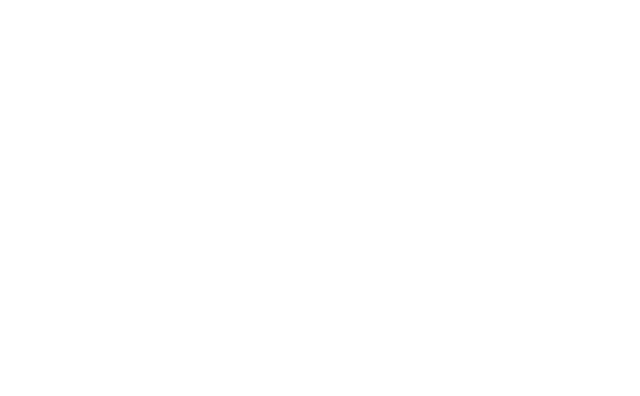
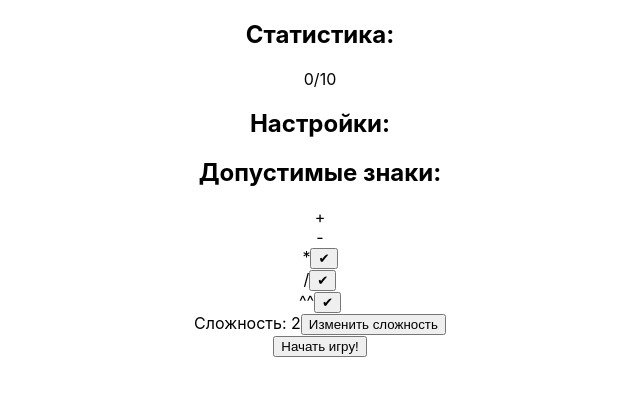
Before and after one commit to sovakrya/quiz, a React (Create React App) app: page / in a window 1280 px wide. Shown: the top 396 px of the page, without its empty margins (320-960 px from the left). Built offline with nearby package versions, Linux system fonts and the light colour scheme.

Commit message:
added interface Game

```diff
--- a/src/App.tsx
+++ b/src/App.tsx
@@ -1,11 +1,11 @@
-import React from 'react';
-import logo from './logo.svg';
-import './App.css';
+import "./App.css";
+
+import StartGame from "./components/StartGame";
 
 function App() {
   return (
     <div className="App">
-
+      <StartGame />
     </div>
   );
 }
--- a/src/components/SetingsGame.tsx
+++ b/src/components/SetingsGame.tsx
@@ -1,9 +1,39 @@
-import { useState } from "react"
+import { useState } from "react";
 
-export default function SetingsGame(){
-    const [complexity, setComplexity] = useState(2)
-    const [time, setTime] = useState(0)
-    return (
-        <div></div>
-    )
+export default function SetingsGame() {
+  const [complexity, setComplexity] = useState(2);
+  return (
+    <div>
+      <h2>Настройки:</h2>
+
+      <div>
+        <h2>Допустимые знаки:</h2>
+        <div>
+          <span>+</span>
+        </div>
+        <div>
+          <span>-</span>
+        </div>
+        <div>
+          <span>*</span>
+          <button>✔</button>
+        </div>
+        <div>
+          <span>/</span>
+          <button>✔</button>
+        </div>
+        <div>
+          <span>^^</span>
+          <button>✔</button>
+        </div>
+      </div>
+
+
+      <div>
+        <span>Сложность: </span>
+        <span>{` ${complexity}`}</span>
+        <button>Изменить сложность</button>
+      </div>
+    </div>
+  );
 }
```
Also changed, not shown: src/game.ts (+25 -1 lines), src/styles/SetingsGame.css (added).
